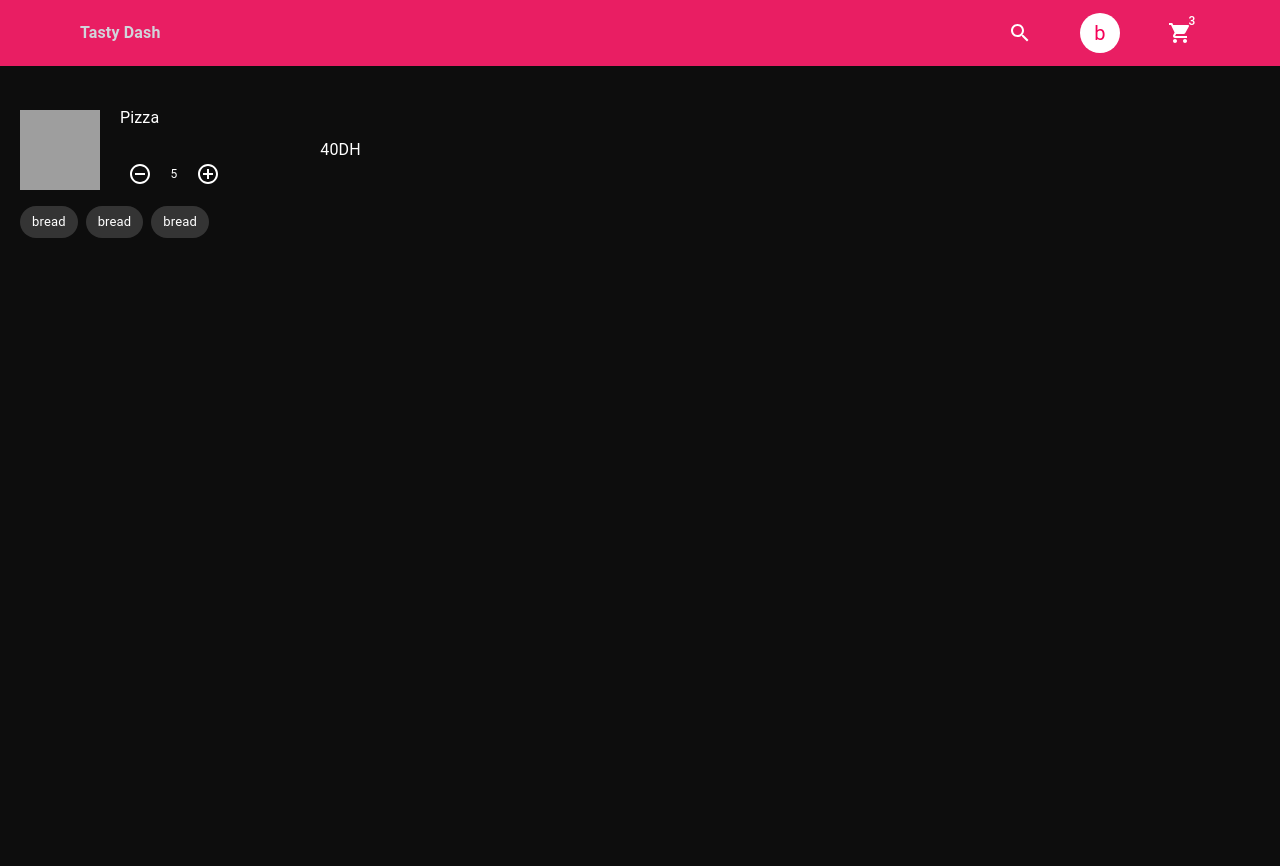
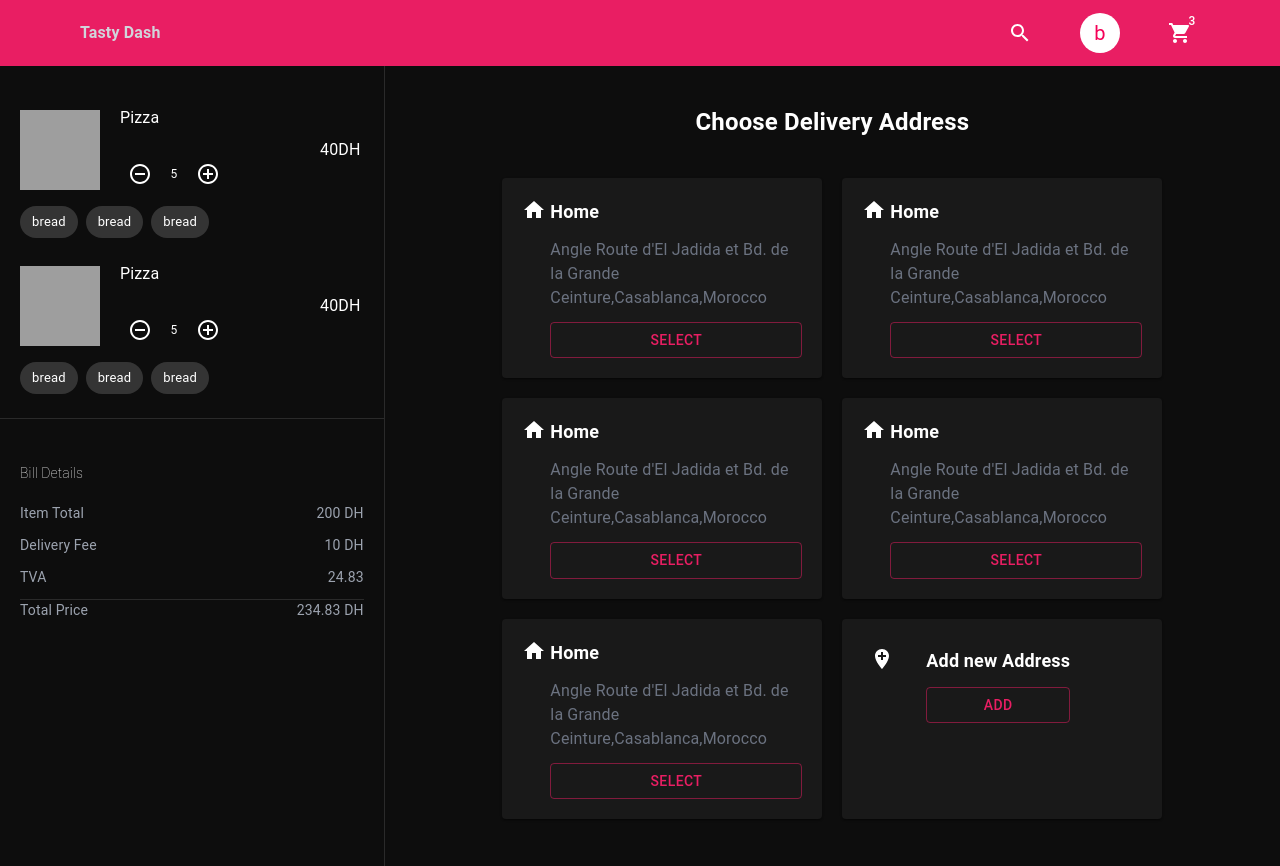
Before and after one commit to Mohammedfedd/foodapp-ui, a React (Create React App) app: page / in a window 1280 px wide. Built offline with nearby package versions, Linux system fonts and the light colour scheme; grey boxes are pictures that could not be loaded.

Commit message:
implemented cart page

```diff
--- a/package.json
+++ b/package.json
@@ -5,17 +5,21 @@
   "dependencies": {
     "@emotion/react": "^11.13.0",
     "@emotion/styled": "^11.13.0",
+    "@material-ui/core": "^4.12.4",
+    "@material-ui/icons": "^4.11.3",
     "@mui/icons-material": "^5.16.4",
     "@mui/material": "^5.16.6",
     "@testing-library/jest-dom": "^5.17.0",
     "@testing-library/react": "^13.4.0",
     "@testing-library/user-event": "^13.5.0",
+    "formik": "^2.4.6",
     "react": "^18.3.1",
     "react-dom": "^18.3.1",
     "react-scripts": "^5.0.1",
     "react-slick": "^0.30.2",
     "slick-carousel": "^1.8.1",
-    "web-vitals": "^2.1.4"
+    "web-vitals": "^2.1.4",
+    "yup": "^1.2.0"
   },
   "scripts": {
     "start": "react-scripts start",
--- /dev/null
+++ b/src/component/Cart/AddressCard.jsx
@@ -0,0 +1,20 @@
+import React from 'react'
+import HomeIcon from '@material-ui/icons/Home';
+import {Button, Card} from "@mui/material";
+import AddLocationIcon from '@material-ui/icons/AddLocation';
+
+const AddressCard = ({item,showButton , handleSelectAddress}) => {
+    return (
+        <Card className="flex gap-1 w-80 p-5">
+            <HomeIcon/>
+            <div className="space-y-3 text-gray-500">
+                <h1 className="font-semibold text-lg text-white">Home</h1>
+                <p>Angle Route d'El Jadida et Bd. de la Grande Ceinture,Casablanca,Morocco
+                </p>
+                {showButton && <Button variant="outlined" fullWidth onClick={()=> handleSelectAddress(item)}>Select</Button>}
+
+            </div>
+        </Card>
+    )
+}
+export default AddressCard
--- a/src/component/Cart/Cart.jsx
+++ b/src/component/Cart/Cart.jsx
@@ -1,18 +1,206 @@
-import { Divider } from '@mui/material'
+import {Box, Button, Card, Divider, Grid, Modal, TextField} from '@mui/material'
 import React from 'react'
 import { CartItem } from './CartItem'
+import AddressCard from "./AddressCard";
+import AddLocationIcon from '@material-ui/icons/AddLocation';
+import {ErrorMessage, Field, Form, Formik} from "formik";
+//import * as Yup from "yup"
 
+const style = {
+    position: 'absolute',
+    top: '50%',
+    left: '50%',
+    transform: 'translate(-50%, -50%)',
+    width: 400,
+    bgcolor: 'background.paper',
+    outline :"none",
+    boxShadow: 24,
+    p: 4,
+};
+const initialValues={
+    streetAddress:"",
+    state:"",
+    zipcode:"",
+    city:""
+
+}
+//const validationSchema=Yup.object.shape({
+  //  streetAddress:Yup.string().required("Street address is required"),
+    //state:Yup.string().required("State is required"),
+    //zipcode:Yup.string().required("Zipcode is required"),
+    //city:Yup.string().required("City is required")
+
+//})
+
+const items=[1,1]
 const Cart = () => {
+    const createOrderUsingSelectedAddress=()=>{
+
+    }
+    const handleOpenAddressModel=()=> setOpen(true);{
+
+    }
+    const [open, setOpen] = React.useState(false);
+    const handleClose = () => setOpen(false);
+    const handleSubmit=(values)=>{
+        console.log("form value",values)
+    }
   return (
-    <div>
+      <>
         <main className='lg:flex justify-between'>
           <section className='lg:w-[30%] space-y-6 lg:min-h-screen pt-10'>
-<CartItem/>
+              {items.map((item)=> (<CartItem/>))}
+              <Divider/>
+              <div className="billDetails px-5 text-sm">
+                  <p className="font-extralight py-5">Bill Details</p>
+                  <div className="space-y-3">
+                      <div className=" flex justify-between text-gray-400">
+                          <p>Item Total</p>
+                          <p>200 DH</p>
+
+                      </div>
+                      <div className=" flex justify-between text-gray-400">
+                          <p>Delivery Fee</p>
+                          <p>10 DH</p>
+
+                      </div>
+                      <div className=" flex justify-between text-gray-400">
+                          <p>TVA</p>
+                          <p>24.83</p>
+
+                      </div>
+                      <Divider/>
+
+                  </div>
+                  <div className="flex justify-between text-gray-400">
+                      <p>Total Price</p>
+                      <p>234.83 DH</p>
+
+                  </div>
+
+              </div>
           </section>
-            <Divider/>
+            <Divider orientation="vertical" flexItem/>
+            <section className="lg:w-[70%] flex justify-center px-5 pb-10 lg:pb-0">
+                <div>
+                    <h1 className="text-center font-semibold text-2xl py-10">Choose Delivery Address</h1>
+                    <div className="flex gap-5 flex-wrap justify-center">
+                        {[1,1,1,1,1].map((item)=>(<AddressCard handleSelectAddress={createOrderUsingSelectedAddress} item={item} showButton={true}/> ))}
+                        <Card className="flex gap-8 w-80 p-7">
+                            <AddLocationIcon/>
+                            <div className="space-y-3 text-gray-500">
+                                <h1 className="font-semibold text-lg text-white">Add new Address</h1>
+
+                                <Button variant="outlined" fullWidth onClick={handleOpenAddressModel}>Add</Button>
+
+                            </div>
+                        </Card>
+
+                    </div>
+                </div>
+
+            </section>
+
         </main>
-    </div>
+          <Modal
+              open={open}
+              onClose={handleClose}
+              aria-labelledby="modal-modal-title"
+              aria-describedby="modal-modal-description"
+          >
+              <Box sx={style}>
+                  <Formik initialValues={initialValues}
+                  //validationSchema={validationSchema}
+                  onSubmit={handleSubmit}>
+                       <Form>
+                           <Grid container spacing={2}>
+                               <Grid item xs={12}>
+                                   <Field
+                                       as={TextField}
+                                       name="streetAddress"
+                                       label="Street Address"
+                                       fullWidth
+                                       variant="outlined"
+                                       // error={!ErrorMessage("streetAddress")}
+                                       //helperText={
+                                       //    <ErrorMessage>
+                                       //        {(msg)=> <span className="text-red-600">{msg}</span>}
+                                       //    </ErrorMessage>
+                                       // }
+                                   />
+                               </Grid>
+                               <Grid item xs={12}>
+                                   <Field
+                                       as={TextField}
+                                       name="zipcode"
+                                       label="zipcode"
+                                       fullWidth
+                                       variant="outlined"
+                                       // error={!ErrorMessage("streetAddress")}
+                                       //helperText={
+                                       //    <ErrorMessage>
+                                       //        {(msg)=> <span className="text-red-600">{msg}</span>}
+                                       //    </ErrorMessage>
+                                       // }
+                                   />
+                               </Grid>
+                               <Grid item xs={12}>
+                                   <Field
+                                       as={TextField}
+                                       name="state"
+                                       label="State"
+                                       fullWidth
+                                       variant="outlined"
+                                       // error={!ErrorMessage("streetAddress")}
+                                       //helperText={
+                                       //    <ErrorMessage>
+                                       //        {(msg)=> <span className="text-red-600">{msg}</span>}
+                                       //    </ErrorMessage>
+                                       // }
+                                   />
+                               </Grid>
+                               <Grid item xs={12}>
+                                   <Field
+                                       as={TextField}
+                                       name="city"
+                                       label="City"
+                                       fullWidth
+                                       variant="outlined"
+                                       // error={!ErrorMessage("streetAddress")}
+                                       //helperText={
+                                       //    <ErrorMessage>
+                                       //        {(msg)=> <span className="text-red-600">{msg}</span>}
+                                       //    </ErrorMessage>
+                                       // }
+                                   />
+                               </Grid>
+                               <Grid item xs={12}>
+                                   <Button fullWidth variant="contained" type="submit" color="primary">Deliver Here</Button>
+
+                               </Grid>
+
+                           </Grid>
+                       </Form>
+
+
+
+                  </Formik>
+
+              </Box>
+          </Modal>
+      </>
+
+
+
+
+
+
+
+
+
+
   )
+
 }
 
 export default Cart
```
Also changed, not shown: 1 other file (tests, documents, lock files or other folders).
